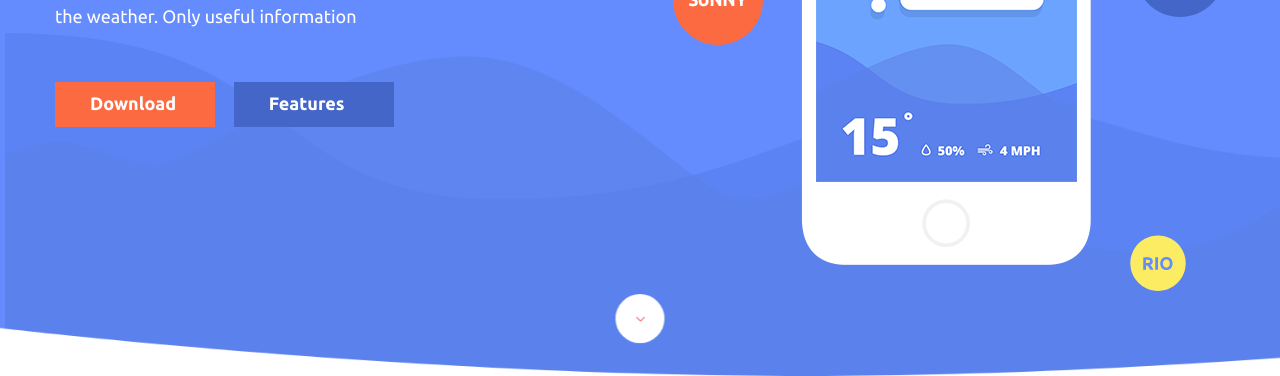
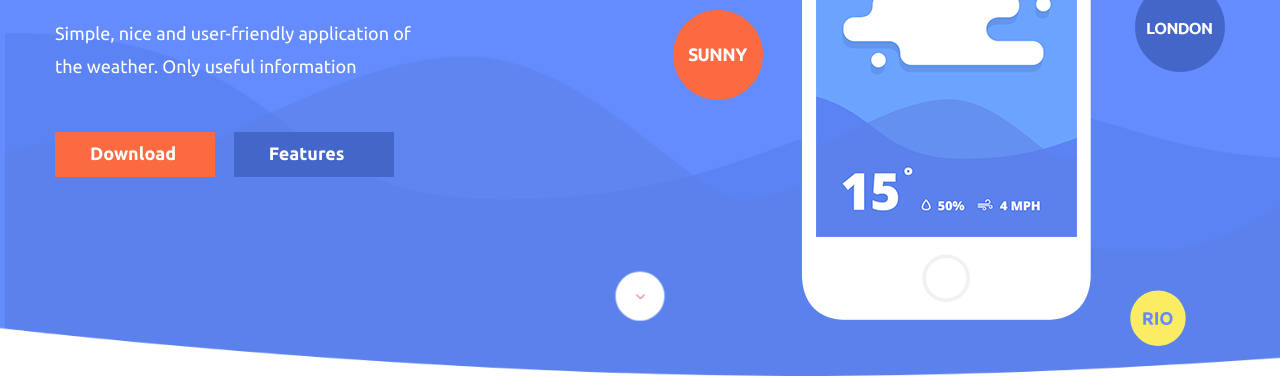
Before and after one commit to Nurdaulet1993/MobileApp, a plain HTML site: page index.html in a window 1280 px wide. Shown: the part 424-800 px from the top of the page. Drawn offline with Linux system fonts and the light colour scheme.

Commit message:
Исправил ошибку при прокрутке мобильного меню

```diff
--- a/js/main.js
+++ b/js/main.js
@@ -95,3 +95,13 @@ mobileButton.addEventListener('click', function() {
     let openMenu = document.querySelector(open);
     openMenu.classList.toggle('show');
 })
+
+window.onscroll = function() {scrollFunction()};
+
+function scrollFunction() {
+  if (document.body.scrollTop > 20 || document.documentElement.scrollTop > 20) {
+        mobileMenu.classList.remove('show');
+  } else {
+
+  }
+}
--- a/style/components/section-main.css
+++ b/style/components/section-main.css
@@ -4,6 +4,7 @@
     background-size: cover;
     background-repeat: no-repeat;
     position: relative;
+    padding-top: 100px;
 }
 .section-main__container{
     display: flex;
@@ -71,7 +72,9 @@ h1{
     width: 100%;
     height: 100%;
 }
-
+.section-main__phone{
+    padding-top: 10px;
+}
 /* ANIMATION ARROW */
 @keyframes arrowMove {
     0%   {transform: translate(-50%, 0)}
@@ -96,6 +99,10 @@ h1{
         font-size: 42px;
         margin-bottom: 16px;
     }
+
+    .section-main__content{
+        margin-top: -100px;
+    }
 }
 
 @media screen and (max-width: 320px){
```
